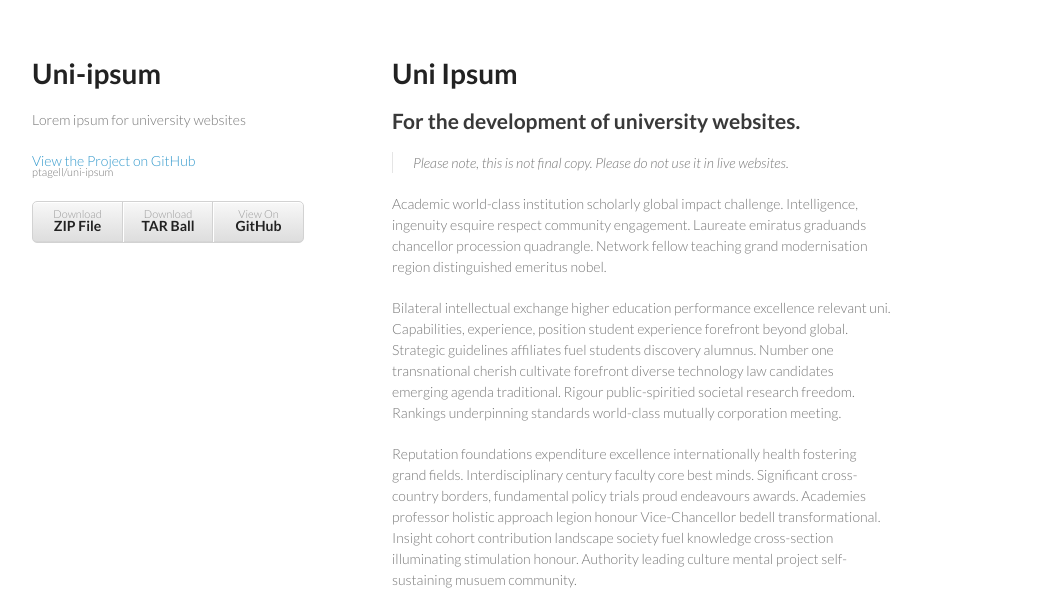
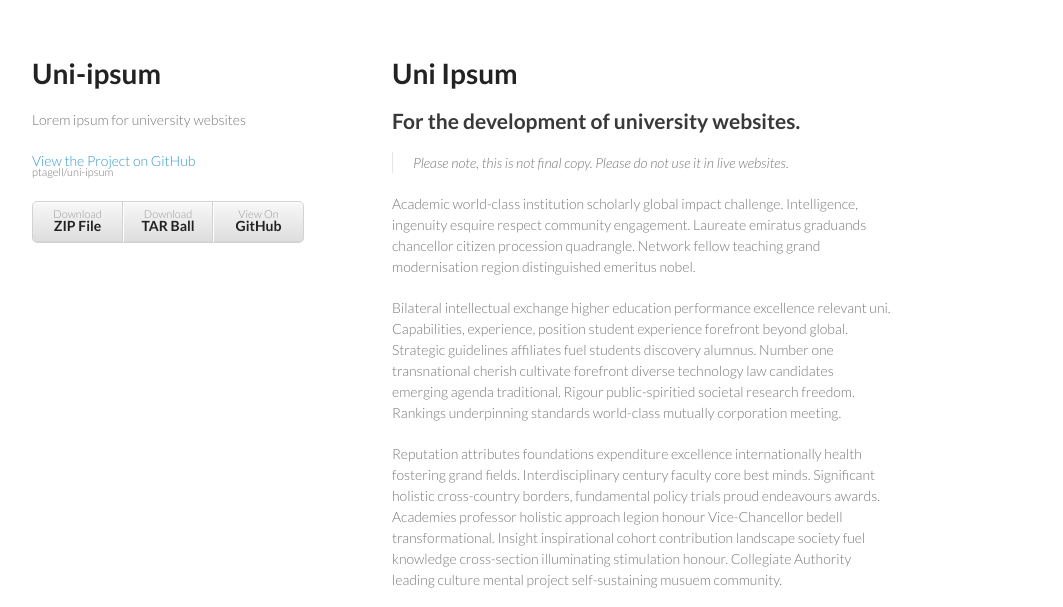
Before and after one commit to ptagell/uni-ipsum, a plain HTML site: page index.html in a window 1280 px wide. Shown: the top 607 px of the page, without its empty margins (178-1241 px from the left). Drawn offline with Linux system fonts and the light colour scheme.

Commit message:
This commit for @PlashingVole

```diff
--- a/index.html
+++ b/index.html
@@ -40,11 +40,11 @@
 
 <h1></h1>
 
-<p>Academic world-class institution scholarly global impact challenge. Intelligence, ingenuity esquire respect community engagement. Laureate emiratus graduands chancellor procession quadrangle. Network fellow teaching grand modernisation region distinguished emeritus nobel. </p>
+<p>Academic world-class institution scholarly global impact challenge. Intelligence, ingenuity esquire respect community engagement. Laureate emiratus graduands chancellor citizen procession quadrangle. Network fellow teaching grand modernisation region distinguished emeritus nobel. </p>
 
 <p>Bilateral intellectual exchange higher education performance excellence relevant uni. Capabilities, experience, position student experience forefront beyond global. Strategic guidelines affiliates fuel students discovery alumnus. Number one transnational cherish cultivate forefront diverse technology law candidates emerging agenda traditional. Rigour public-spiritied societal research freedom. Rankings underpinning standards world-class mutually corporation meeting. </p>
 
-<p>Reputation foundations expenditure excellence internationally health fostering grand fields. Interdisciplinary century faculty core best minds. Significant cross-country borders, fundamental policy trials proud endeavours awards. Academies professor holistic approach legion honour Vice-Chancellor bedell transformational. Insight cohort contribution landscape society fuel knowledge cross-section illuminating stimulation honour.  Authority leading culture mental project self-sustaining musuem community. </p>
+<p>Reputation attributes foundations expenditure excellence internationally health fostering grand fields. Interdisciplinary century faculty core best minds. Significant holistic cross-country borders, fundamental policy trials proud endeavours awards. Academies professor holistic approach legion honour Vice-Chancellor bedell transformational. Insight inspirational cohort contribution landscape society fuel knowledge cross-section illuminating stimulation honour. Collegiate Authority leading culture mental project self-sustaining musuem community. </p>
 
 <iframe width="640" height="360" src="//www.youtube.com/embed/2YBtspm8j8M?rel=0" frameborder="0" allowfullscreen></iframe>
       </section>
```
